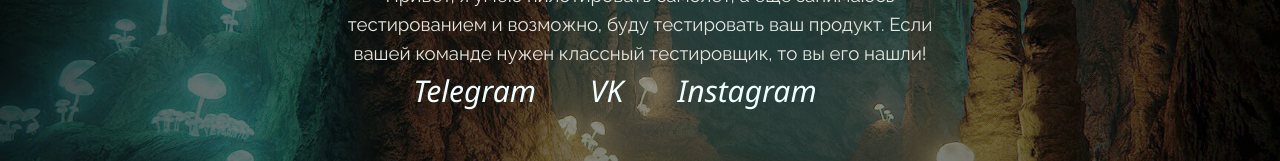
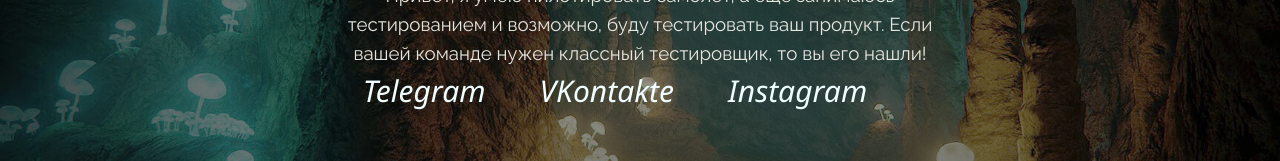
Before and after one commit to Danny-Pilot/Danny-Pilot.github.io, a plain HTML site: page index.html in a window 1280 px wide. Shown: the part 1189-1350 px from the top of the page. Drawn offline with Linux system fonts and the light colour scheme.

Commit message:
Вконтакте

```diff
--- a/index.html
+++ b/index.html
@@ -46,7 +46,7 @@
 			        <h2 class="main-article__header">I'M - QA Engineer </h2>
 					<p class="main-article__paragraph">Привет, я умею пилотировать самолёт, а еще занимаюсь тестированием и возможно, буду тестировать ваш продукт. Если вашей команде нужен классный тестировщик, то вы его нашли!</p>
 					<a class="hero_link" href="https://t.me/nv_danya"><i class='bx bxl-telegram'>Telegram</i></a>
-					<a class="hero_link" href="https://vk.com/jilytb"><i class='bx bxl-vk'>VK</i></a>
+					<a class="hero_link" href="https://vk.com/jilytb"><i class='bx bxl-vk'>VKontakte</i></a>
 					<a class="hero_link" href="https://www.instagram.com/nv_danya"><i class='bx bxl-instagram'>Instagram</i></a>
 				</div>
 
```
